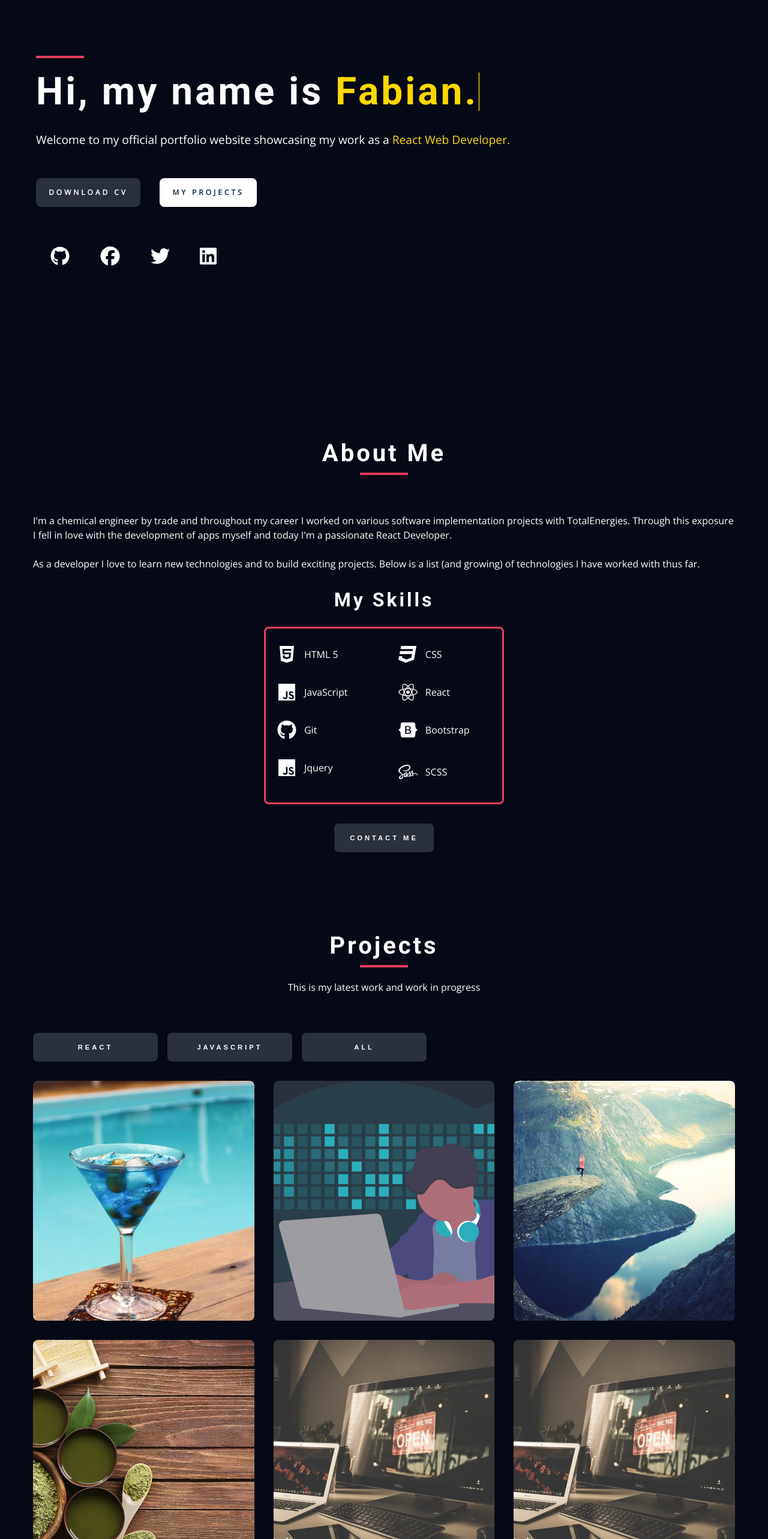
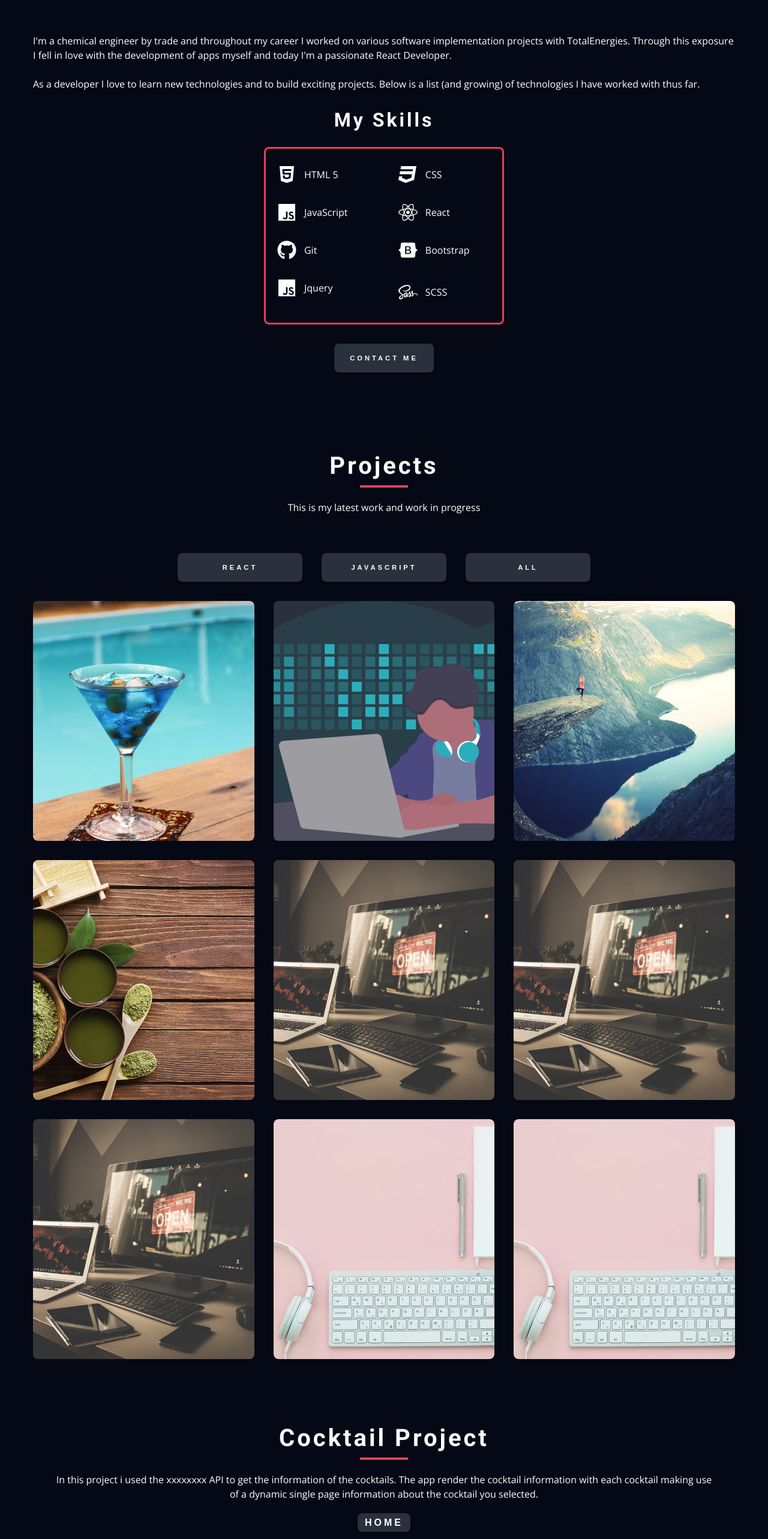
Before and after one commit to Fabian-Petersen/fabian-portfolio-app, a React (Create React App) app: page /project/1 in a window 1280 px wide. Shown: the part 120-2686 px from the top of the page at 60% size. Built offline with nearby package versions, Linux system fonts and the light colour scheme.

Commit message:
add-single-project-route

```diff
--- a/src/App.js
+++ b/src/App.js
@@ -1,18 +1,33 @@
 import React from "react";
 import "../src/index.css";
 import AppProvider from "./ContextAPI";
-
-import { About, Header, Projects, Contact, Footer } from "./components/Index";
+import { BrowserRouter as Router, Routes, Route } from "react-router-dom";
+import {
+  About,
+  Header,
+  Projects,
+  Contact,
+  Footer,
+  SinglePage,
+} from "./components/Index";
 
 const App = () => {
   return (
     <div>
       <AppProvider>
-        <Header />
-        <About />
-        <Projects />
-        <Contact />
-        <Footer />
+        <Router>
+          <Routes>
+            <Route exact path='/' element={<Header />} />
+          </Routes>
+          <About />
+          <Projects />
+          <SinglePage />
+          <Routes>
+            <Route path='/project/:id' element={<SinglePage />} />
+          </Routes>
+          <Contact />
+          <Footer />
+        </Router>
       </AppProvider>
     </div>
   );
--- a/src/components/FilterButtons.js
+++ b/src/components/FilterButtons.js
@@ -23,7 +23,7 @@ const FilterButtons = () => {
   const uniqueValues = [...new Set(projects.map((item) => item.language))];
   return (
     <Wrapper>
-      <div className="project-btns section-center">
+      <div className='project-btns section-center'>
         {uniqueValues.map((item, index) => {
           return (
             <button
@@ -33,13 +33,12 @@ const FilterButtons = () => {
                   ? "btn hero-btn-1 project-btn active"
                   : "btn hero-btn-1 project-btn"
               }
-              onClick={handleClick(item)}
-            >
+              onClick={handleClick(item)}>
               {item}
             </button>
           );
         })}
-        <button className="btn hero-btn-1" id="project-btn-all" onClick={reset}>
+        <button className='btn hero-btn-1' id='project-btn-all' onClick={reset}>
           All
         </button>
       </div>
@@ -51,8 +50,8 @@ const Wrapper = styled.div`
   .project-btns {
     display: flex;
     flex-wrap: wrap;
-    justify-content: left;
-    gap: 1rem;
+    justify-content: center;
+    gap: 2rem;
     margin-bottom: 2rem;
   }
 
--- a/src/components/Header.js
+++ b/src/components/Header.js
@@ -17,29 +17,28 @@ const Header = () => {
       ) : (
         <Navbar setOpenSidebar={setOpenSidebar} openSidebar={openSidebar} />
       )}
-      <header className="hero section" id="home">
-        <div className="section-center hero-center">
-          <article className="hero-info">
-            <div className="underline"></div>
-            <div className="hero-heading">
+      <header className='hero section' id='home'>
+        <div className='section-center hero-center'>
+          <article className='hero-info'>
+            <div className='underline'></div>
+            <div className='hero-heading' id='home'>
               <h1>
                 Hi, my name is <span>Fabian.</span>
               </h1>
             </div>
-            <p className="hero-sub-heading">
+            <p className='hero-sub-heading'>
               Welcome to my official portfolio website showcasing my work as a
               <span> React Web Developer.</span>
             </p>
-            <div className="home-btns">
+            <div className='home-btns'>
               <a
                 href={cv}
-                target="_blank"
-                rel="noreferrer"
-                className="btn hero-btn-1"
-              >
+                target='_blank'
+                rel='noreferrer'
+                className='btn hero-btn-1'>
                 Download CV
               </a>
-              <a href="#projects" className="btn hero-btn-2">
+              <a href='#projects' className='btn hero-btn-2'>
                 My Projects
               </a>
             </div>
--- a/src/components/Index.js
+++ b/src/components/Index.js
@@ -6,5 +6,16 @@ import Contact from "./Contact";
 import Footer from "./Footer";
 import Projects from "./Projects";
 import Modal from "./SocialsHover";
+import SinglePage from "./SinglePage";
 
-export { About, Navbar, Header, SideBar, Projects, Contact, Footer, Modal };
+export {
+  About,
+  Navbar,
+  Header,
+  SideBar,
+  Projects,
+  Contact,
+  Footer,
+  Modal,
+  SinglePage,
+};
--- a/src/components/Projects.js
+++ b/src/components/Projects.js
@@ -3,28 +3,32 @@ import styled from "styled-components";
 import FilterButtons from "./FilterButtons";
 import PulseIcon from "./PulseIcon";
 import { useGlobalContext } from "../ContextAPI";
+import { useParams, Link } from "react-router-dom";
 
 const Projects = () => {
   const { projectMenu } = useGlobalContext();
+  const { id } = useParams();
   return (
     <Wrapper>
-      <section className="section projects" id="projects">
-        <div className="section-title">
+      <section className='section projects' id='projects'>
+        <div className='section-title'>
           <h2>Projects</h2>
-          <div className="underline"></div>
-          <p className="projects-text">
+          <div className='underline'></div>
+          <p className='projects-text'>
             This is my latest work and work in progress
           </p>
         </div>
-        <FilterButtons />
-        <div className="section-center projects-center">
+        <FilterButtons className='filterButtons' />
+        <div className='section-center projects-center'>
           {projectMenu.map((item) => {
             const { id, name, language, image, code, url } = item;
             return (
-              <div className="project-card" key={id}>
-                <img src={image} alt={name} className="project-img" />
-                <div className="card-body">
-                  <h4 className="project-title">{name}</h4>
+              <div className='project-card' key={id}>
+                <img src={image} alt={name} className='project-img' />
+                <div className='card-body'>
+                  <Link to={`/${id}`}>
+                    <h4 className='project-title'>{name}</h4>
+                  </Link>
                   <p>Designed with {language}</p>
                   <PulseIcon code={code} url={url} />
                 </div>
@@ -55,6 +59,12 @@ const Wrapper = styled.section`
     overflow: hidden;
   }
 
+  .project-title:hover {
+    cursor: pointer;
+    color: var(--clr-yellow);
+    transform: scale(1.05);
+  }
+
   .projects-text {
     font-size: 1rem;
   }
@@ -80,7 +90,7 @@ const Wrapper = styled.section`
     height: 100%;
     bottom: -100%;
     border-radius: var(--radius);
-    transition: 0.3s ease;
+    transition: var(--transition);
     background-color: var(--clr-black);
     opacity: 0.3;
   }
--- a/src/components/SinglePage.js
+++ b/src/components/SinglePage.js
@@ -1,21 +1,30 @@
 import React from "react";
 import { useGlobalContext } from "../ContextAPI";
 import styled from "styled-components";
+import { Link } from "react-router-dom";
 
 const SinglePage = () => {
   const { projects } = useGlobalContext();
   return (
     <Wrapper>
       <main>
+        <section className='section'>
+          <div className='section-center'>
             {projects.map((project) => {
-          const { name, singlePage } = project;
+              const { id, name, singlePage } = project;
               return (
-            <div>
-              <h1>{name}</h1>
+                <div key={id} className='section-title'>
+                  <h2>{name}</h2>
+                  <div className='underline'></div>
                   <p>{singlePage.description}</p>
+                  <Link to='/'>
+                    <button className='btn hero-btn-2'>Home</button>
+                  </Link>
                 </div>
               );
             })}
+          </div>
+        </section>
       </main>
     </Wrapper>
   );
--- a/src/projectData.js
+++ b/src/projectData.js
@@ -59,7 +59,7 @@ const projects = [
     code: "https://github.com/fabian-petersen/natours",
     singlePage: {
       description:
-        "In this project i used the xxxxxxxx API to get the information of the cocktails. The app render the cocktail information with each cocktail making use of a dynamic single page information about the cocktail you selected.",
+        "The project does not use any framework e.g. React. The project was created in in my early stages as a developer to learn vanilla sematic HTML, CSS (with SCSS) and JavaScript.",
       images: "",
       skills: ["HTML", "CSS", "SASS"],
     },
```
Also changed, not shown: src/components/SideBar.js (+4 -5 lines). Lines whose indentation alone changed are shown as unchanged.
